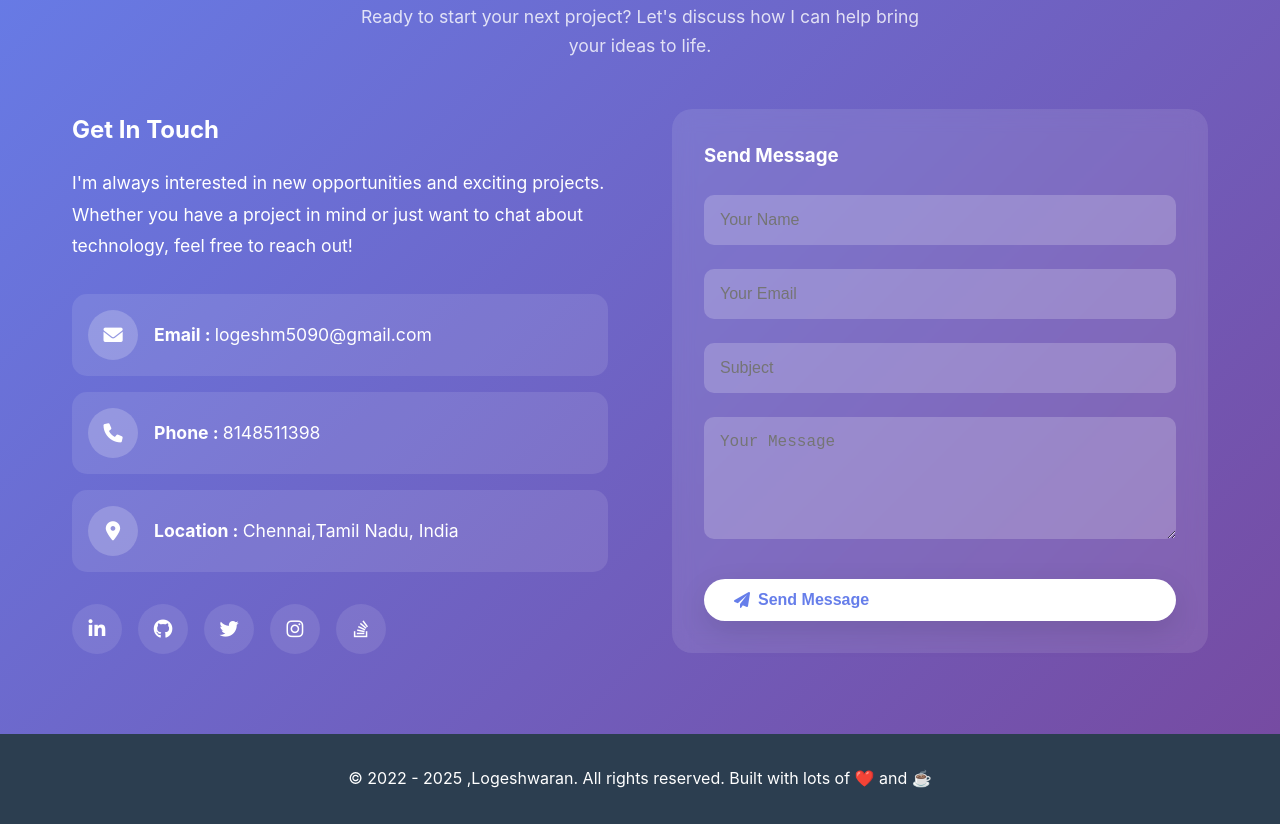
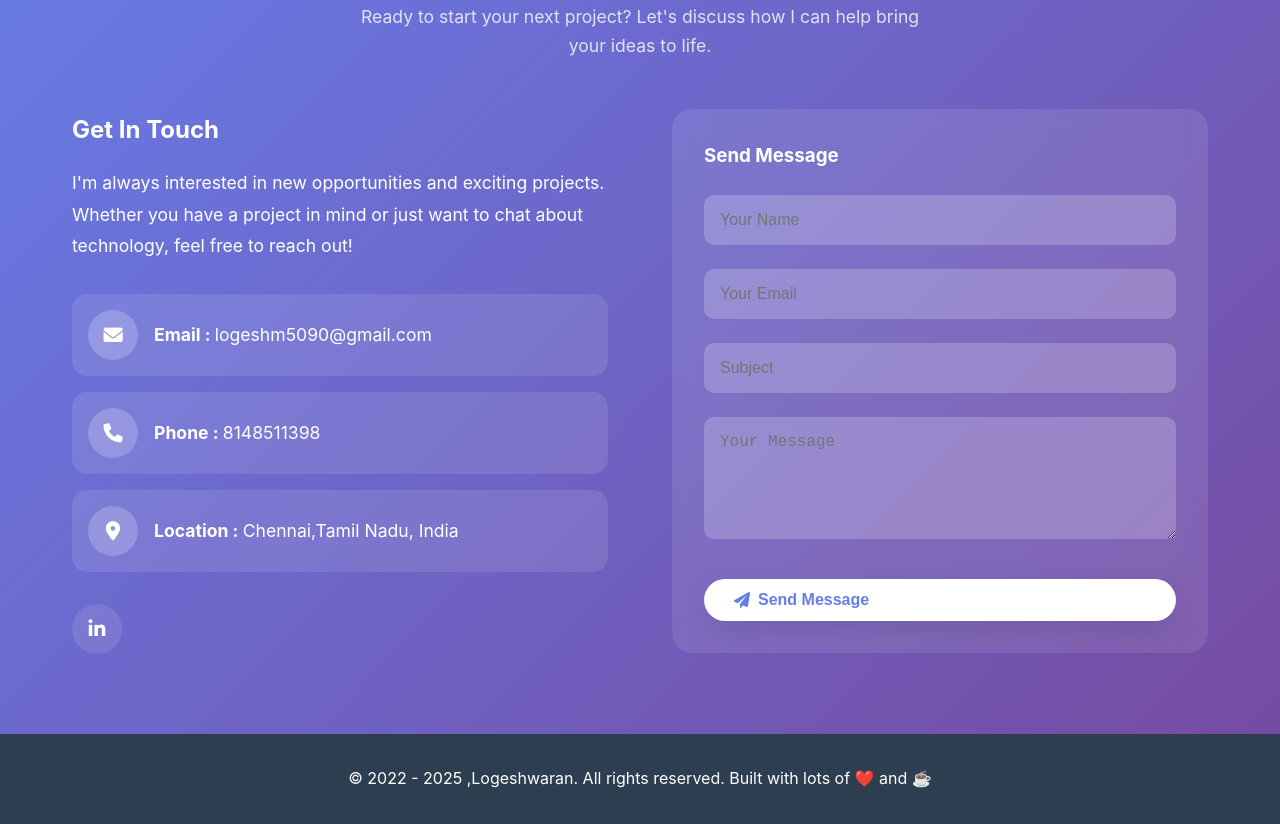
Before and after one commit to talendgi/talendgi.github.io, a plain HTML site: page index.html in a window 1280 px wide. Shown: the part 5416-6240 px from the top of the page. Drawn offline with Linux system fonts and the light colour scheme.

Commit message:
Update index.html

```diff
--- a/index.html
+++ b/index.html
@@ -1029,21 +1029,21 @@ Designed Data Models for existing objects in Data Warehouse and developed jobs/p
                     </div>
 
                     <div class="social-links">
-                        <a href="#" class="social-link" title="LinkedIn">
+                        <a href="https://www.linkedin.com/in/logesh-waran-m-5b9676392" class="social-link" title="LinkedIn">
                             <i class="fab fa-linkedin-in"></i>
                         </a>
-                        <a href="#" class="social-link" title="GitHub">
+                        <!-- <a href="#" class="social-link" title="GitHub">
                             <i class="fab fa-github"></i>
-                        </a>
-                        <a href="#" class="social-link" title="Twitter">
+                        </a> -->
+                        <!-- <a href="#" class="social-link" title="Twitter">
                             <i class="fab fa-twitter"></i>
-                        </a>
-                        <a href="#" class="social-link" title="Instagram">
+                        </a> -->
+                        <!-- <a href="#" class="social-link" title="Instagram">
                             <i class="fab fa-instagram"></i>
-                        </a>
-                        <a href="#" class="social-link" title="Stack Overflow">
+                        </a> -->
+                        <!-- <a href="#" class="social-link" title="Stack Overflow">
                             <i class="fab fa-stack-overflow"></i>
-                        </a>
+                        </a> -->
                     </div>
                 </div>
 
```
